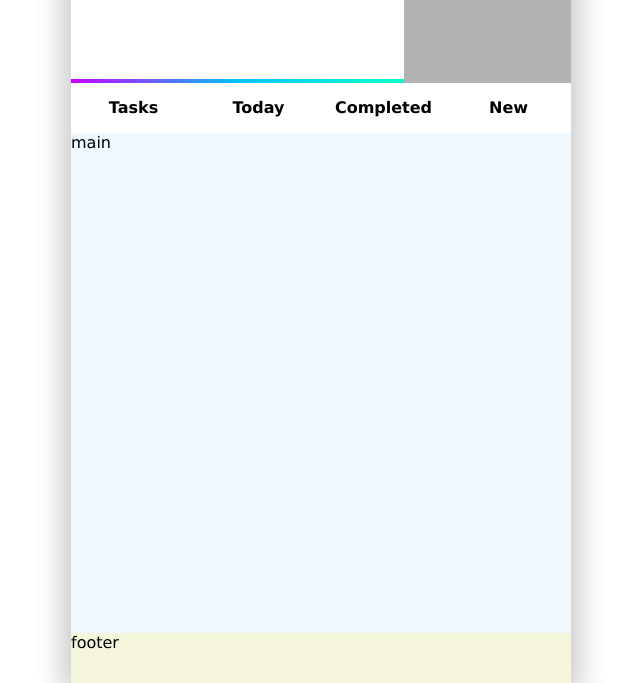
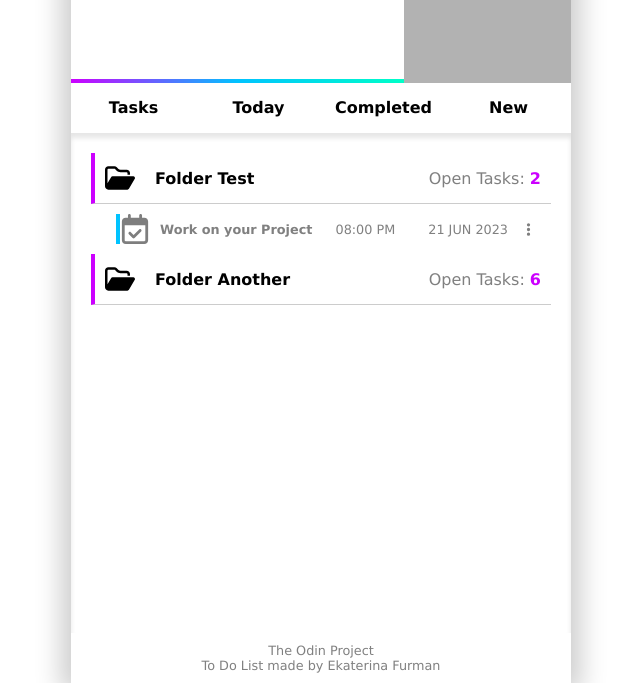
Before and after one commit to LuxScintilla/odin-todo, a website: page index.html in a window 1280 px wide. Shown: the part 142-825 px from the top of the page, without its empty margins (319-959 px from the left). Drawn offline with Linux system fonts and the light colour scheme.

Commit message:
Design mock-up complete

```diff
--- a/index.html
+++ b/index.html
@@ -24,13 +24,43 @@
         </div>
       </header>
       <nav class="nav-wrapper">
-        <a href="#" class="nav-button tasks-button">Tasks</a>
-        <a href="#" class="nav-button today-button">Today</a>
-        <a href="#" class="nav-button completed-button">Completed</a>
-        <a href="#" class="nav-button new-button">New</a>
+        <ul>
+          <li><a href="#" class="nav-button tasks-button">Tasks</a></li>
+          <li><a href="#" class="nav-button today-button">Today</a></li>
+          <li><a href="#" class="nav-button completed-button">Completed</a></li>
+          <li><a href="#" class="nav-button new-button">New</a></li>
+        </ul>
       </nav>
-      <main class="main-wrapper">main</main>
-      <footer class="footer-wrapper">footer</footer>
+      <main class="main-wrapper">
+        <div class="folder-wrapper">
+          <img class="folder-img" src="./src/img/folder.svg" />
+          <h2 class="folder-title">Folder Test</h2>
+          <p class="folder-info">
+            Open Tasks: <span class="info-amount">2</span>
+          </p>
+        </div>
+        <section class="task-list">
+          <div class="task-item">
+            <img class="task-img" src="./src/img/calendar-check.svg" />
+            <h3 class="task-title">Work on your Project</h3>
+            <p class="task-time">08:00 PM</p>
+            <p class="task-date">21 JUN 2023</p>
+            <img class="task-menu-img" src="./src/img/ellipsis-vertical.svg" />
+          </div>
+        </section>
+
+        <div class="folder-wrapper">
+          <img class="folder-img" src="./src/img/folder.svg" />
+          <h2 class="folder-title">Folder Another</h2>
+          <p class="folder-info">
+            Open Tasks: <span class="info-amount">6</span>
+          </p>
+        </div>
+      </main>
+      <footer class="footer-wrapper">
+        <p class="footer-text">The Odin Project</p>
+        <p class="footer-text">To Do List made by Ekaterina Furman</p>
+      </footer>
     </div>
   </body>
 </html>
--- a/src/style.css
+++ b/src/style.css
@@ -6,6 +6,16 @@
 
 :root {
   --main-bg-clr: #e6d6ca;
+  --text-main-clr: black;
+  --text-header-clr: white;
+  --text-secondary-clr: #808080;
+  --purple: #cc00ff;
+  --blue: #00c3ff;
+  --teal: #00ffc8;
+  --light-purple: #f6d3ff;
+  --light-blue: #c3f1ff;
+  --light-teal: #cdfff4;
+  --light-green: #cdffe2;
 }
 
 body {
@@ -23,10 +33,12 @@ body {
   box-shadow: 0px 0px 25px 10px rgba(0, 0, 0, 0.2);
 }
 
+/* HEADER STYLE ------------------------------------------------ */
+
 .header-wrapper {
   display: grid;
   grid-template-columns: 2fr 1fr;
-  color: white;
+  color: var(--text-header-clr);
   background-image: url(./img/header-bg.jpg);
   background-position: center;
   background-repeat: no-repeat;
@@ -49,7 +61,12 @@ body {
   width: 333.33px;
   bottom: 0px;
   left: 0px;
-  background: linear-gradient(to right, #cc00ff, #00c3ff, #00ffc8);
+  background: linear-gradient(
+    to right,
+    var(--purple),
+    var(--blue),
+    var(--teal)
+  );
 }
 
 .logo {
@@ -85,45 +102,150 @@ body {
   font-weight: bolder;
 }
 
+/* NAV STYLE ------------------------------------------------ */
+
 .nav-wrapper {
   display: flex;
   justify-content: space-around;
   align-items: center;
   background-color: white;
-  color: black;
+  color: var(--text-main-clr);
+}
+
+.nav-wrapper > ul {
+  display: flex;
+  justify-content: space-around;
+  width: 100%;
+  list-style-type: none;
+}
+
+.nav-wrapper > ul > li {
+  width: 100%;
 }
 
 .nav-button {
   display: block;
-  width: 100%;
   text-align: center;
   line-height: 50px;
   text-decoration: none;
-  color: black;
+  color: var(--text-main-clr);
   font-weight: bolder;
-  transition: 0.4s;
+  transition: 0.3s;
 }
 
 .tasks-button:hover {
-  background-color: #00c3ff;
+  background-color: var(--light-purple);
 }
 
 .today-button:hover {
-  background-color: #cc00ff;
+  background-color: var(--light-blue);
 }
 
 .completed-button:hover {
-  background-color: #00ffc8;
+  background-color: var(--light-teal);
 }
 
 .new-button:hover {
-  background-color: chartreuse;
+  background-color: var(--light-green);
 }
 
+/* MAIN STYLE ------------------------------------------------ */
+
 .main-wrapper {
-  background-color: aliceblue;
+  background-color: white;
+  padding: 20px;
+  box-shadow: inset 0px 5px 5px rgba(0, 0, 0, 0.1);
 }
 
+/* FOLDER STYLE ------------------------------------------------ */
+
+.folder-wrapper {
+  display: grid;
+  grid-template-columns: 30px 2fr 1fr;
+  align-items: center;
+  gap: 20px;
+  padding: 10px;
+  border-bottom: 1px solid rgba(0, 0, 0, 0.2);
+  border-left: 4px solid var(--purple);
+  margin-bottom: 10px;
+  transition: 0.3s;
+}
+
+.folder-wrapper:hover {
+  background-color: rgba(0, 0, 0, 0.1);
+}
+
+.folder-img {
+  height: 30px;
+  width: 30px;
+}
+
+.folder-title {
+  font-size: 1rem;
+  font-weight: bolder;
+}
+
+.folder-info {
+  text-align: end;
+  color: var(--text-secondary-clr);
+}
+
+.info-amount {
+  font-weight: bolder;
+  color: var(--purple);
+}
+
+/* TASK STYLE ------------------------------------------------ */
+
+.task-item {
+  display: grid;
+  grid-template-columns: 30px 2fr 1fr 1fr 30px;
+  gap: 10px;
+  color: var(--text-secondary-clr);
+  align-items: center;
+  border-left: 4px solid var(--blue);
+  margin-bottom: 10px;
+  margin-left: 25px;
+  transition: 0.3s;
+}
+
+.task-item:hover {
+  background-color: rgba(0, 0, 0, 0.1);
+}
+
+.task-img {
+  height: 30px;
+  width: 30px;
+  opacity: 0.5;
+}
+
+.task-title {
+  font-size: 0.8rem;
+}
+
+.task-time {
+  font-size: 0.8rem;
+}
+
+.task-date {
+  font-size: 0.8rem;
+}
+
+.task-menu-img {
+  height: 15px;
+  width: 15px;
+  opacity: 0.5;
+}
+
+/* FOOTER STYLE ------------------------------------------------ */
+
 .footer-wrapper {
-  background-color: beige;
+  background-color: white;
+  padding: 10px;
 }
+
+.footer-text {
+  font-size: 0.8rem;
+  color: var(--text-secondary-clr);
+  text-align: center;
+}
```
Also changed, not shown: src/img/calendar-check.svg (added), src/img/ellipsis-vertical.svg (added), src/img/folder.svg (added).
